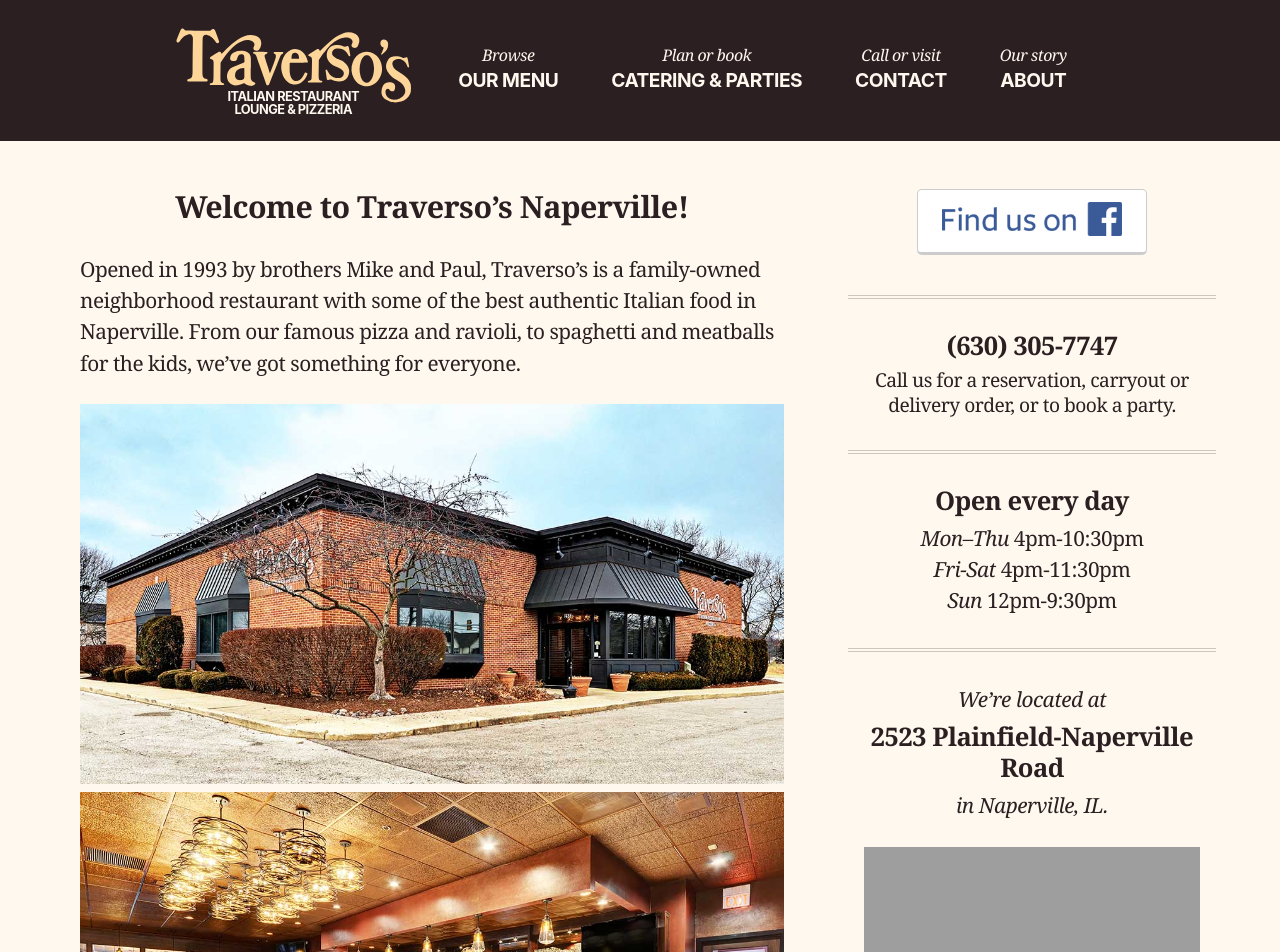
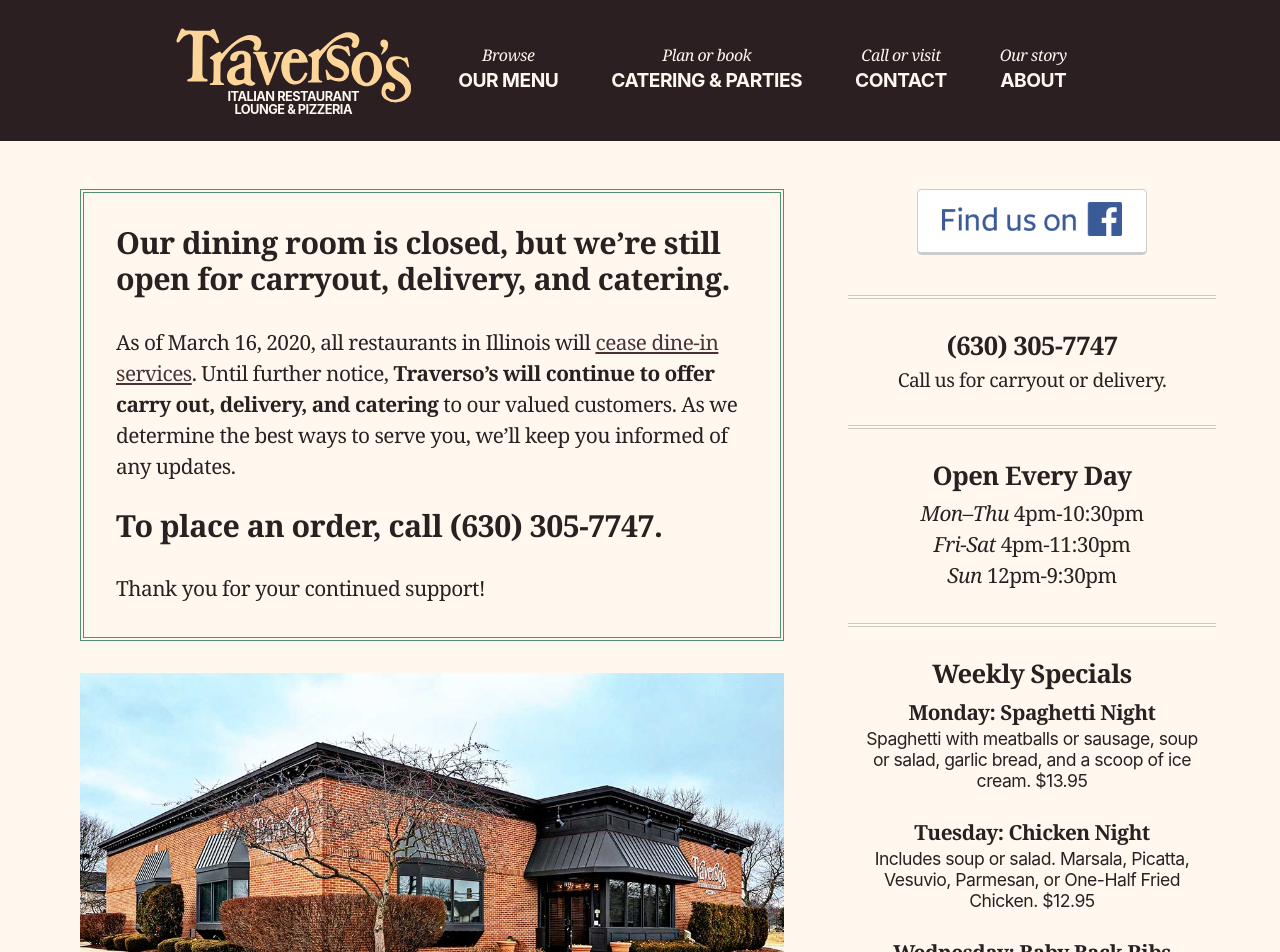
Before and after one commit to traversos/traversos.github.io, a Jekyll site: the page built from index.html, in a window 1280 px wide. Shown: the top 952 px of the page. Built offline with Jekyll 4.4.1, drawn with Linux system fonts in a browser that asks for light colours; nearby versions of some CDN libraries; some of the changed text lies outside the part shown; grey boxes are pictures that could not be loaded.

Commit message:
Temporary home page for restaurant closure

```diff
--- a/assets/stylesheets/style.scss
+++ b/assets/stylesheets/style.scss
@@ -343,6 +343,12 @@
   }
 }
 
+.notice {
+  border: 4px double #548e76;
+  padding: 2rem;
+  margin-bottom: 2rem;
+}
+
 .home-hours {
   padding-left: 0;
   list-style-type: none;
--- a/index.html
+++ b/index.html
@@ -4,14 +4,33 @@
 ---
 <section class="page-content home">
   <article class="main-column">
+    <div class="notice">
+      <h1>Our dining room is closed, but we’re still open for carryout, delivery, and catering.</h1>
+      <p>
+        As of March 16, 2020, all restaurants in Illinois will <a href="https://www.chicagotribune.com/coronavirus/ct-coronavirus-all-restaurants-to-close-20200315-vqniup2pa5e65bb33ics26rloq-story.html">cease dine-in services</a>.
+        Until further notice, <strong>Traverso’s will continue to offer carry out, delivery, and catering</strong> to our valued customers.
+        As we determine the best ways to serve you, we’ll keep you informed of any updates.
+      </p>
+      <h1>
+        To place an order, call <strong style="white-space:nowrap">(630) 305-7747</strong>.
+      </h1>
+      <p class="flush--bottom">Thank you for your continued support!</p>
+    </div>
+
+
+    <!--
     <header>
       <h1 class="centered">Welcome to Traverso’s Naperville!</h1>
     </header>
     <p>
       Opened in 1993 by brothers Mike and Paul, Traverso’s is a family-owned neighborhood restaurant with some of the best authentic Italian food in Naperville. From our famous pizza and ravioli, to spaghetti and meatballs for the kids, we’ve got something for everyone.
     </p>
+    -->
     <p class="centered">
       <img src="/assets/images/storefront.jpg" style="display: inline-block; width: 100%;">
+    </p>
+    <!--
+    <p class="centered">
       <img src="/assets/images/bar.jpg" style="display: inline-block; width: 100%;">
     </p>
     <p>
@@ -20,6 +39,7 @@
     <p>
        We also offer carryout, delivery, and catering. Here’s a bit more about our food and atmosphere from <em>Dine Around Naperville:</em>
     </p>
+    -->
     <p>
       <div class="video-embed">
         <iframe src="https://player.vimeo.com/video/129717756" width="100%" frameborder="0" webkitallowfullscreen mozallowfullscreen allowfullscreen class="video-embed__iframe"></iframe>
@@ -34,14 +54,37 @@
     <hr>
     <a name="hours"></a>
     <h2 class="push-half--bottom"><strong>(630) 305-7747</strong></h2>
-    <p class="byline">Call us for a reservation, carryout or delivery order, or to book a party.</p>
+    <p class="byline">Call us for <!-- a reservation, --> carryout or delivery.</p>
     <hr>
-    <h2 class="push-half--bottom">Open every day</h2>
+    <h2 class="push-half--bottom">Open Every Day</h2>
     <ul class="home-hours">
       <li><em>Mon–Thu</em> 4pm-10:30pm</li>
       <li><em>Fri-Sat</em> 4pm-11:30pm</li>
       <li><em>Sun</em> 12pm-9:30pm</li>
     </ul>
+    <hr>
+    <section class="menu__section">
+      <h2 class="push-half--bottom">Weekly Specials</h2>
+      <!-- <p class="push-half--bottom"><em>Dine-in only</em></p> -->
+      <div>
+        <h4>Monday: Spaghetti Night</h4>
+        <p class="small sans">Spaghetti with meatballs or sausage, soup or salad, garlic bread, and a scoop of ice cream. $13.95</p>
+      </div>
+      <div>
+        <h4>Tuesday: Chicken Night</h4>
+        <p class="small sans">Includes soup or salad. Marsala, Picatta, Vesuvio, Parmesan, or One-Half Fried Chicken. $12.95</p>
+      </div>
+      <div>
+        <h4>Wednesday: Baby Back Ribs</h4>
+        <p class="small sans">Full slab. Soup or salad, choice of side. $18.95</p>
+      </div>
+      <div>
+        <h4>Thursday: Lemon Chicken</h4>
+        <p class="small sans">One half chicken, char-broiled. Lemon potatoes, soup or salad. $15.95</p>
+      </div>
+
+      <p class="centered"><a href="/menu/" class="cta-button">See our full menu &rarr;</a></p>
+    </section>
     <hr>
     <p class="push-half--bottom"><em>We’re located at</em></p>
     <h2 class="push-half--bottom">2523 Plainfield-Naperville Road</h2>
```
Also changed, not shown: index-original.html (renamed from index3.html, +1 -26 lines), index2.html (deleted, +0 -95 lines).
